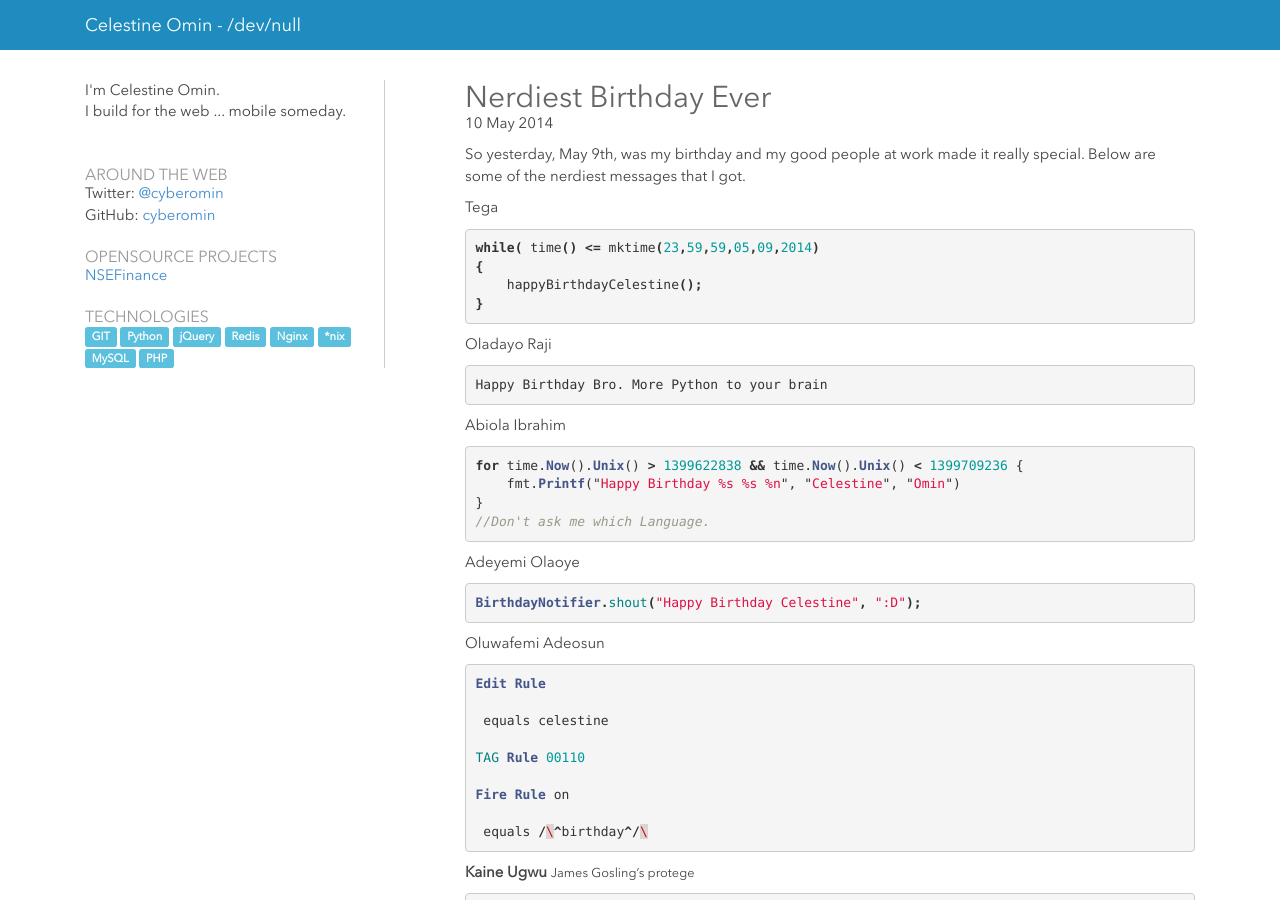
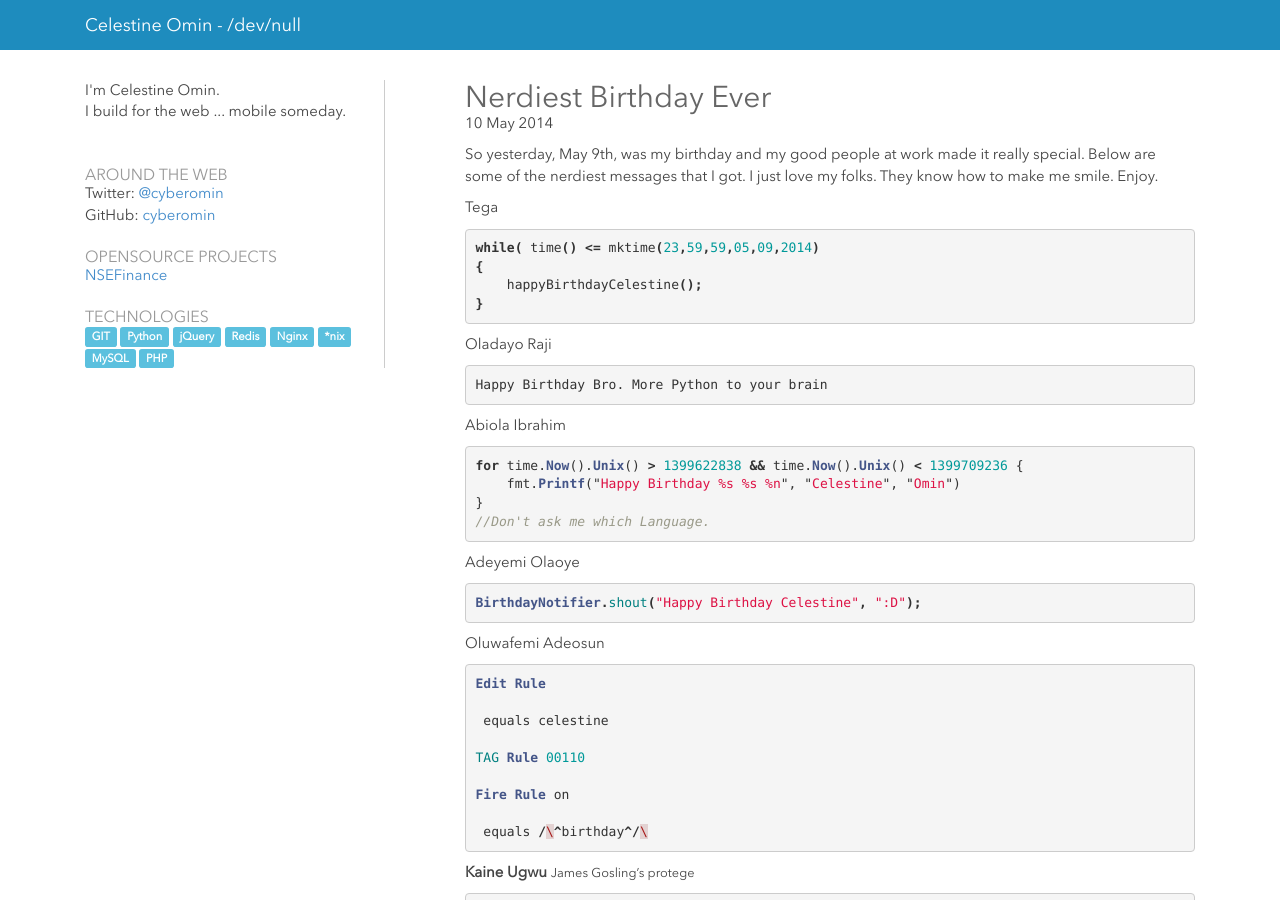
Before and after one commit to cyberomin/cyberomin.github.io, a Jekyll site: the page built from _posts/2014-05-10-nerdiest-birthday-ever.markdown, in a window 1280 px wide and 900 px high. Built offline with Jekyll 4.4.1, drawn with Linux system fonts in a browser that asks for light colours; some web fonts are replaced; Markdown is read by kramdown in place of the engine named in the settings.

Commit message:
Nerdiers birthday

```diff
--- a/_posts/2014-05-10-nerdiest-birthday-ever.markdown
+++ b/_posts/2014-05-10-nerdiest-birthday-ever.markdown
@@ -5,7 +5,8 @@ date:   2014-05-10 10:51:14
 categories: birthday
 ---
 So yesterday, May 9th, was my birthday and my good people at work made it really special.
-Below are some of the nerdiest messages that I got.
+Below are some of the nerdiest messages that I got. I just love my folks. They know how to make me smile.
+Enjoy.
 
 Tega
 {% highlight java %}
```
